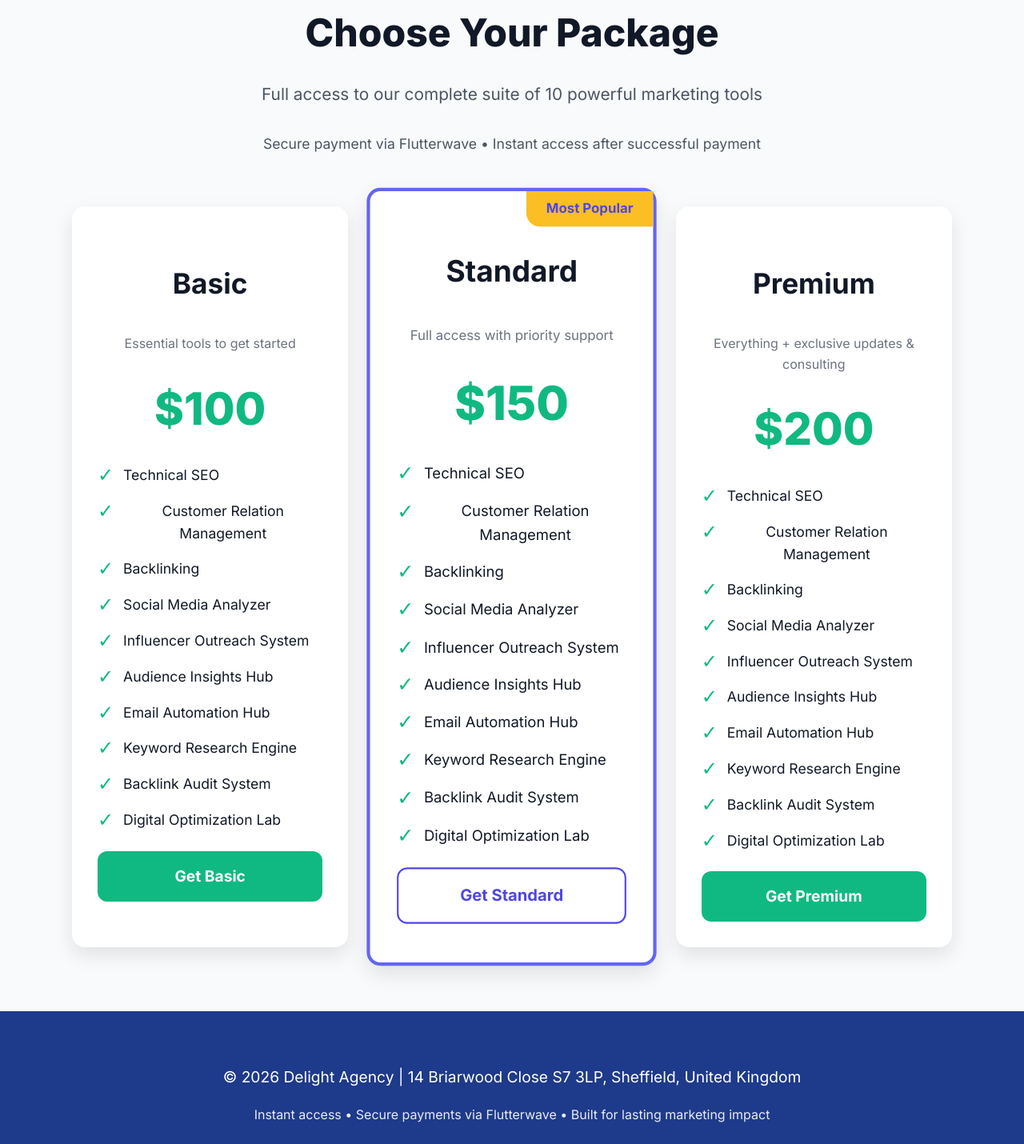
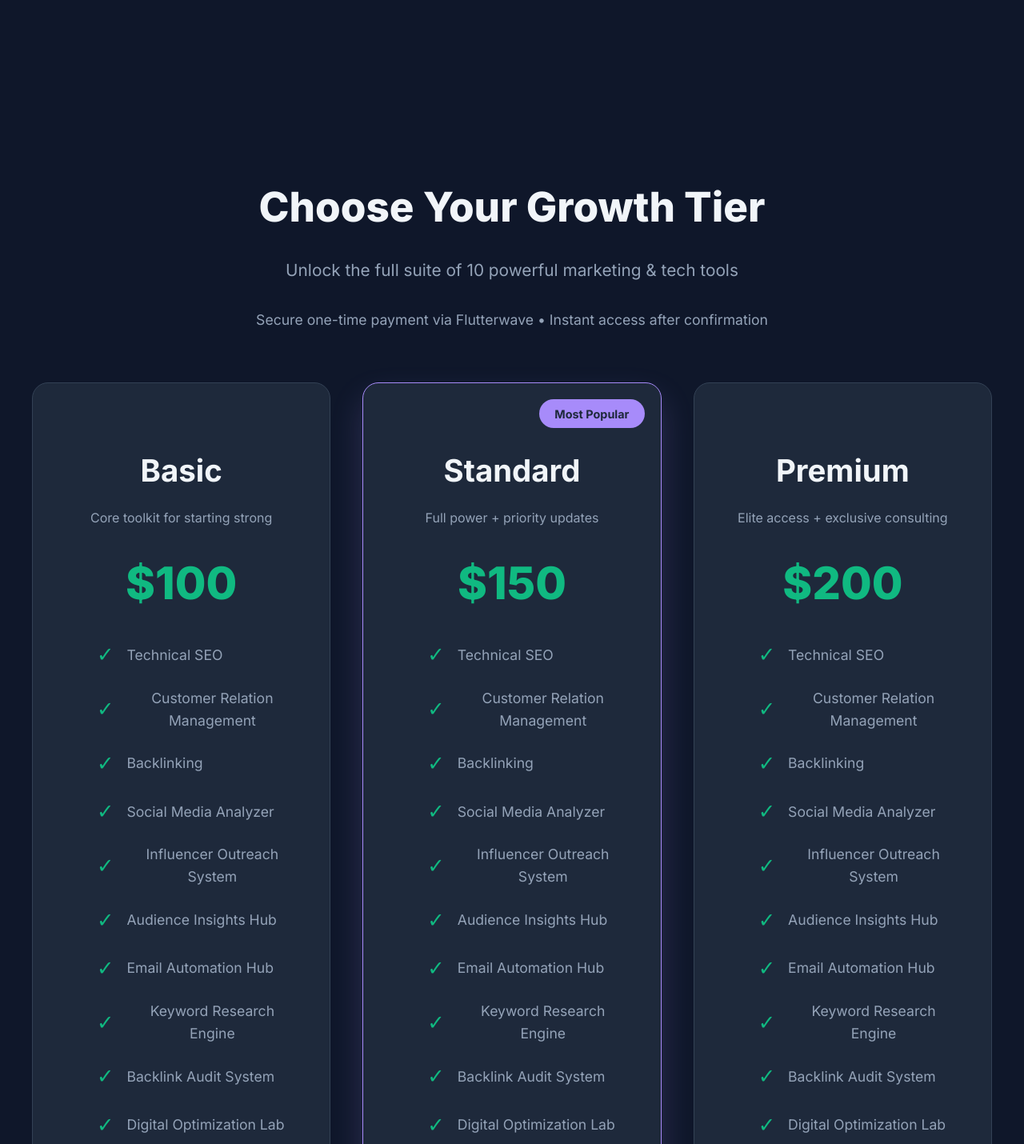
Before and after one commit to Delight-agency/Delight-agency.github.io, a plain HTML site: page index.html in a window 1280 px wide. Shown: the part 1201-2631 px from the top of the page at 80% size. Drawn offline with Linux system fonts and the light colour scheme.

Commit message:
Revamp index.html with new styles and content

```diff
--- a/index.html
+++ b/index.html
@@ -3,107 +3,141 @@
 <head>
   <meta charset="UTF-8">
   <meta name="viewport" content="width=device-width, initial-scale=1.0">
-  <title>Delight Agency - Marketing Tools for Lasting Growth</title>
+  <title>Delight Agency - Advanced Marketing & Tech Tools</title>
   <link href="https://fonts.googleapis.com/css2?family=Inter:wght@400;500;600;700;800&display=swap" rel="stylesheet">
   <style>
+    :root {
+      --primary: #6366f1;       /* Indigo for tech feel */
+      --primary-dark: #4f46e5;
+      --accent: #a78bfa;        /* Purple accent */
+      --success: #10b981;
+      --bg-dark: #0f172a;
+      --bg-card: #1e293b;
+      --text-light: #f1f5f9;
+      --text-muted: #94a3b8;
+    }
     body {
       font-family: 'Inter', sans-serif;
       margin: 0;
-      background: #f9fafb;
-      color: #111827;
+      background: var(--bg-dark);
+      color: var(--text-light);
       line-height: 1.6;
     }
     .container {
-      max-width: 1200px;
+      max-width: 1280px;
       margin: 0 auto;
       padding: 0 1.5rem;
     }
     header {
-      background: linear-gradient(to right, #4f46e5, #7c3aed);
-      color: white;
+      background: linear-gradient(135deg, #1e3a8a 0%, #312e81 50%, #4338ca 100%);
+      padding: 8rem 1rem 6rem;
       text-align: center;
-      padding: 6rem 1rem;
+      position: relative;
+      overflow: hidden;
+    }
+    header::before {
+      content: '';
+      position: absolute;
+      top: -50%; left: -50%; right: -50%; bottom: -50%;
+      background: radial-gradient(circle, rgba(99,102,241,0.15) 0%, transparent 60%);
+      animation: pulse 15s infinite alternate;
+    }
+    @keyframes pulse {
+      0% { transform: scale(1); opacity: 0.4; }
+      100% { transform: scale(1.5); opacity: 0.1; }
     }
     h1 {
-      font-size: 3.5rem;
+      font-size: 3.8rem;
       font-weight: 800;
       margin-bottom: 1rem;
+      background: linear-gradient(to right, #c7d2fe, #a5b4fc);
+      -webkit-background-clip: text;
+      -webkit-text-fill-color: transparent;
+    }
+    .tagline {
+      font-size: 1.5rem;
+      color: var(--text-muted);
+      max-width: 800px;
+      margin: 0 auto 2.5rem;
+    }
+    .btn {
+      display: inline-block;
+      background: var(--primary);
+      color: white;
+      font-weight: 700;
+      padding: 1rem 2.5rem;
+      border-radius: 9999px;
+      text-decoration: none;
+      transition: all 0.3s ease;
+      box-shadow: 0 10px 25px rgba(99,102,241,0.3);
+    }
+    .btn:hover {
+      background: var(--accent);
+      transform: translateY(-3px);
+      box-shadow: 0 15px 35px rgba(167,139,250,0.4);
     }
     .section {
-      padding: 5rem 0;
+      padding: 6rem 0;
     }
     .card {
-      background: white;
-      border-radius: 1rem;
-      box-shadow: 0 10px 25px rgba(0,0,0,0.1);
-      padding: 2rem;
-      transition: all 0.3s;
+      background: var(--bg-card);
+      border-radius: 1.25rem;
+      border: 1px solid #334155;
+      padding: 2.5rem;
+      transition: all 0.4s ease;
+      position: relative;
+      overflow: hidden;
     }
     .card:hover {
-      transform: translateY(-8px);
-      box-shadow: 0 20px 40px rgba(0,0,0,0.15);
+      transform: translateY(-12px);
+      border-color: var(--primary);
+      box-shadow: 0 25px 50px -12px rgba(99,102,241,0.25);
+    }
+    .popular {
+      border-color: var(--accent);
+      box-shadow: 0 20px 40px rgba(167,139,250,0.2);
+    }
+    .badge {
+      position: absolute;
+      top: 1.25rem;
+      right: 1.25rem;
+      background: var(--accent);
+      color: #1e293b;
+      font-weight: 700;
+      padding: 0.4rem 1.2rem;
+      border-radius: 9999px;
+      font-size: 0.9rem;
     }
     .price {
       font-size: 3.5rem;
       font-weight: 800;
-      color: #10b981;
-      margin: 1.5rem 0;
+      color: var(--success);
       text-align: center;
-    }
-    .btn {
-      display: block;
-      background: #10b981;
-      color: white;
-      font-weight: bold;
-      padding: 1rem 2rem;
-      border-radius: 0.75rem;
-      text-align: center;
-      text-decoration: none;
-      transition: background 0.3s;
-      font-size: 1.2rem;
-      margin: 1.5rem auto 0;
-      max-width: 220px;
-    }
-    .btn:hover {
-      background: #059669;
-    }
-    .popular {
-      border: 4px solid #6366f1;
-      position: relative;
-      transform: scale(1.05);
-    }
-    .badge {
-      position: absolute;
-      top: 0;
-      right: 0;
-      background: #fbbf24;
-      color: #4f46e5;
-      font-weight: bold;
-      padding: 0.5rem 1.5rem;
-      border-bottom-left-radius: 1rem;
-    }
-    ul.checks {
-      list-style: none;
-      padding: 0;
       margin: 1.5rem 0;
     }
     ul.checks li {
       display: flex;
-      align-items: flex-start;
-      margin-bottom: 1rem;
+      align-items: center;
+      margin-bottom: 1.2rem;
       font-size: 1.1rem;
+      color: var(--text-muted);
     }
     ul.checks li span {
-      color: #10b981;
-      font-size: 1.5rem;
-      margin-right: 0.75rem;
-      line-height: 1.2;
+      color: var(--success);
+      font-size: 1.6rem;
+      margin-right: 1rem;
     }
     .payment-note {
       text-align: center;
+      color: var(--text-muted);
       font-size: 1.1rem;
-      color: #4b5563;
       margin: 2rem 0 4rem;
+    }
+    footer {
+      background: #0f172a;
+      padding: 4rem 1rem 2rem;
+      text-align: center;
+      border-top: 1px solid #334155;
     }
   </style>
 </head>
@@ -112,53 +146,49 @@
   <header>
     <div class="container">
       <h1>Delight Agency</h1>
-      <p style="font-size: 1.5rem; max-width: 800px; margin: 0 auto 2rem;">
-        Timeless marketing tools to build real, lasting results
+      <p class="tagline">
+        Advanced SEO, automation & analytics tools built for serious marketers and growth teams
       </p>
-      <a href="#pricing" class="btn" style="background:white; color:#4f46e5; display:inline-block;">
-        View Packages
-      </a>
+      <a href="#pricing" class="btn">Explore Packages</a>
     </div>
   </header>
 
-  <section class="section" style="background:white;">
+  <section class="section" style="background:#0f172a;">
     <div class="container text-center">
-      <h2 style="font-size: 3rem; font-weight: 800; color:#4f46e5; margin-bottom: 1rem;">
+      <h2 style="font-size: 3.2rem; font-weight: 800; color:var(--accent); margin-bottom: 1.5rem;">
         Delight Legacy
       </h2>
-      <p style="font-size: 1.4rem; font-weight: 600; color:#4b5563; margin-bottom: 1.5rem;">
-        Marketing Built to Last
+      <p style="font-size: 1.4rem; color:var(--text-muted); max-width: 800px; margin: 0 auto 2.5rem;">
+        Next-generation marketing infrastructure — not just tools, but systems engineered for compounding growth, technical precision, and long-term dominance.
       </p>
-      <p style="max-width: 800px; margin: 0 auto 1.5rem;">
-        Delight Legacy is our promise: tools that go beyond quick wins — designed for long-term growth and compounding results.
-      </p>
-      <ul class="checks" style="max-width: 700px; margin: 2rem auto; text-align: left;">
-        <li><span>✓</span> Evergreen swipe files that work year after year</li>
-        <li><span>✓</span> Scalable systems for growing teams</li>
-        <li><span>✓</span> Instant digital delivery</li>
+      <ul class="checks" style="max-width: 700px; margin: 0 auto; text-align: left; font-size: 1.15rem;">
+        <li><span>✓</span> Enterprise-grade technical SEO & backlink intelligence</li>
+        <li><span>✓</span> Full-funnel automation (email, social, influencer)</li>
+        <li><span>✓</span> Real-time audience & keyword insights</li>
+        <li><span>✓</span> Instant digital delivery + lifetime updates on select plans</li>
       </ul>
     </div>
   </section>
 
-  <section id="pricing" class="section" style="background:#f9fafb;">
+  <section id="pricing" class="section">
     <div class="container">
-      <h2 style="font-size: 3rem; font-weight: 800; text-align:center; margin-bottom: 1rem;">
-        Choose Your Package
+      <h2 style="font-size: 3.2rem; font-weight: 800; text-align:center; margin-bottom: 1rem; color:var(--text-light);">
+        Choose Your Growth Tier
       </h2>
-      <p style="text-align:center; font-size: 1.3rem; color:#4b5563; margin-bottom: 1rem;">
-        Full access to our complete suite of 10 powerful marketing tools
+      <p style="text-align:center; color:var(--text-muted); font-size: 1.3rem; margin-bottom: 1rem;">
+        Unlock the full suite of 10 powerful marketing & tech tools
       </p>
       <p class="payment-note">
-        Secure payment via Flutterwave • Instant access after successful payment
+        Secure one-time payment via Flutterwave • Instant access after confirmation
       </p>
 
-      <div style="display: grid; grid-template-columns: repeat(auto-fit, minmax(320px, 1fr)); gap: 2rem; max-width: 1100px; margin: 0 auto;">
+      <div style="display: grid; grid-template-columns: repeat(auto-fit, minmax(340px, 1fr)); gap: 2.5rem; max-width: 1200px; margin: 0 auto;">
 
-        <!-- Basic Package -->
+        <!-- Basic -->
         <div class="card">
           <div style="text-align:center;">
-            <h3 style="font-size: 2.2rem; font-weight: 700;">Basic</h3>
-            <p style="color:#6b7280; margin: 0.5rem 0 1rem;">Essential tools to get started</p>
+            <h3 style="font-size: 2.4rem; font-weight: 700; margin-bottom: 0.5rem;">Basic</h3>
+            <p style="color:var(--text-muted); margin-bottom: 1.5rem;">Core toolkit for starting strong</p>
             <div class="price">$100</div>
             <ul class="checks">
               <li><span>✓</span>Technical SEO</li>
@@ -176,13 +206,13 @@
           </div>
         </div>
 
-        <!-- Standard Package -->
+        <!-- Standard -->
         <div class="card popular">
           <div class="badge">Most Popular</div>
           <div style="text-align:center;">
-            <h3 style="font-size: 2.2rem; font-weight: 700;">Standard</h3>
-            <p style="color:#6b7280; margin: 0.5rem 0 1rem;">Full access with priority support</p>
-            <div class="price" style="color:#10b981;">$150</div>
+            <h3 style="font-size: 2.4rem; font-weight: 700; margin-bottom: 0.5rem;">Standard</h3>
+            <p style="color:var(--text-muted); margin-bottom: 1.5rem;">Full power + priority updates</p>
+            <div class="price">$150</div>
             <ul class="checks">
               <li><span>✓</span>Technical SEO</li>
               <li><span>✓</span>Customer Relation Management</li>
@@ -195,15 +225,15 @@
               <li><span>✓</span>Backlink Audit System</li>
               <li><span>✓</span>Digital Optimization Lab</li>
             </ul>
-            <a href="https://flutterwave.com/pay/tyywwhqjdpsx" class="btn" style="background:#ffffff; color:#4f46e5; border:2px solid #4f46e5;">Get Standard</a>
+            <a href="https://flutterwave.com/pay/tyywwhqjdpsx" class="btn" style="background:var(--accent); box-shadow:0 10px 25px rgba(167,139,250,0.4);">Get Standard</a>
           </div>
         </div>
 
-        <!-- Premium Package -->
+        <!-- Premium -->
         <div class="card">
           <div style="text-align:center;">
-            <h3 style="font-size: 2.2rem; font-weight: 700;">Premium</h3>
-            <p style="color:#6b7280; margin: 0.5rem 0 1rem;">Everything + exclusive updates & consulting</p>
+            <h3 style="font-size: 2.4rem; font-weight: 700; margin-bottom: 0.5rem;">Premium</h3>
+            <p style="color:var(--text-muted); margin-bottom: 1.5rem;">Elite access + exclusive consulting</p>
             <div class="price">$200</div>
             <ul class="checks">
               <li><span>✓</span>Technical SEO</li>
@@ -225,12 +255,14 @@
     </div>
   </section>
 
-  <footer style="background:#1e3a8a; color:white; text-align:center; padding: 3rem 1rem;">
-    <p style="font-size: 1.2rem;">© 2026 Delight Agency | 14 Briarwood Close  S7 3LP, Sheffield, United Kingdom</p>
-    <p style="margin-top: 0.5rem; opacity: 0.9;">
-      Instant access • Secure payments via Flutterwave • Built for lasting marketing impact
-    </p>
+  <footer>
+    <div class="container">
+      <p style="font-size: 1.2rem; margin-bottom: 1rem;">© 2026 Delight Agency | 14 Briarwood Close, S7 3LP Sheffield United Kingdom</p>
+      <p style="color:var(--text-muted);">Advanced digital marketing infrastructure • Secure Flutterwave payments • Instant delivery</p>
+    </div>
   </footer>
 
 </body>
 </html>
+</body>
+</html>
```
